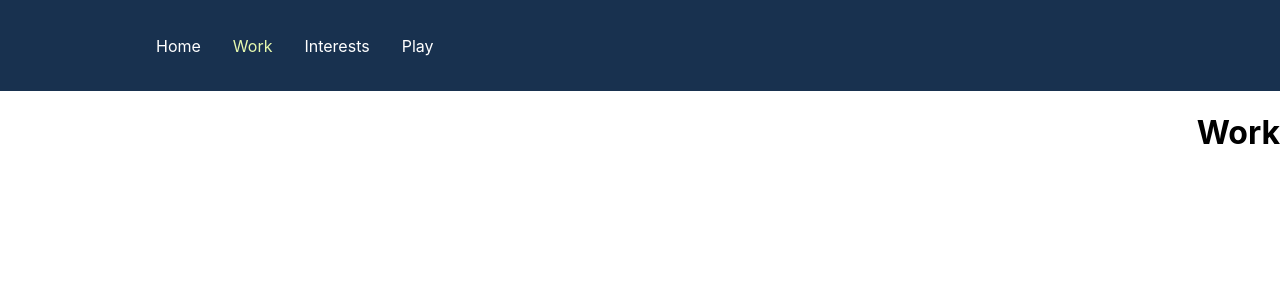
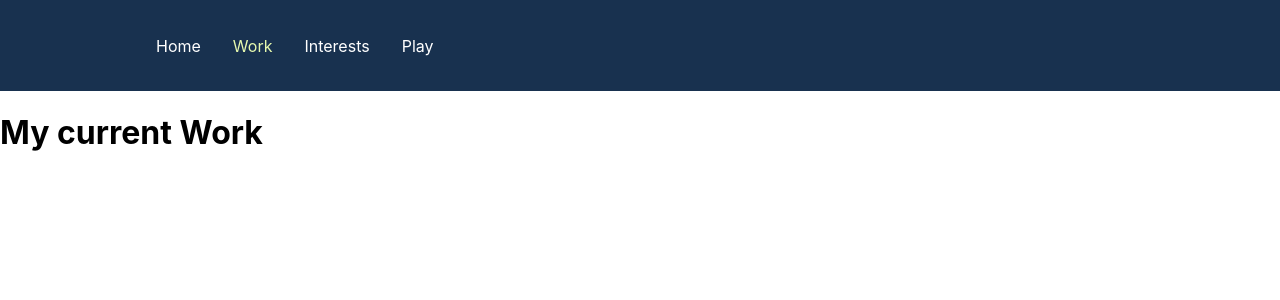
Before and after one commit to srazh/srazh.github.io, a React (Create React App) app: page /Work in a window 1280 px wide. Shown: the top 300 px of the page. Built offline with nearby package versions, Linux system fonts and the light colour scheme.

Commit message:
add work images

```diff
--- a/src/Constants.js
+++ b/src/Constants.js
@@ -2,6 +2,8 @@ import music from "./assets/Interests/music.jpg";
 import concerts from "./assets/Interests/concerts.jpg";
 import etsy from "./assets/Interests/etsy.jpg";
 import foodie from "./assets/Interests/foodie.jpg";
+import botanyPoster from "./assets/Work/botanyPoster.jpg";
+
 
 
 
@@ -34,12 +36,12 @@ export const INTERESTS = [
 
 ]
 
-export const PLAY = [
+
+  export const WORK = [
     {
-        image: music,
-        name: "Music",
+        image: botanyPoster,
+        name: "Type Study Poster",
         description: "testing ",
-        url: "www.spotify.com/sz95120"
     },
 
 ]
--- a/src/components/pages/Work.js
+++ b/src/components/pages/Work.js
@@ -1,18 +1,39 @@
 import React from 'react';
+import { Container, Row, Col } from "react-bootstrap";
+import WorkCards from "./WorkCards";
+import { WORK } from "../../Constants";
 
-const Work = () => {
-return (
-	<div
-	style={{
-		display: 'flex',
-		justifyContent: 'Right',
-		alignItems: 'Right',
-		height: '100vh'
-	}}
-	>
-	<h1>Work</h1>
-	</div>
-);
-};
 
-export default Work;
+function Work() {
+	return (
+	  <Container fluid className="work-section">
+		<Container>
+		  <h1 className="work-heading">
+			My current <strong className="purple"> Work </strong>
+		  </h1>
+
+
+		</Container>
+	  </Container>
+	);
+  }
+
+  export default Work;
+
+
+  /**
+   * <Row style={{ paddingBottom: "10px",  display:"flex"}}>
+			{WORK.map((interest, index) => (
+			  <Col md={4} className="interests-card" key={index} width="200">
+				  <WorkCards
+				  imgPath={interest.image}
+				  technologyUsed={interest.technologyUsed}
+				  isBlog={false}
+				  title={interest.name}
+				  description={interest.description}
+				  link={interest.url}
+				/>
+			  </Col>
+			))}
+		  </Row>
+   */
```
Also changed, not shown: src/components/Projects/ProjectCards.js (deleted, +0 -23 lines), src/components/Projects/Projects.js (deleted, +0 -31 lines), src/components/pages/WorkCards.jsx (added), 1 other file (tests, documents, lock files or other folders).
